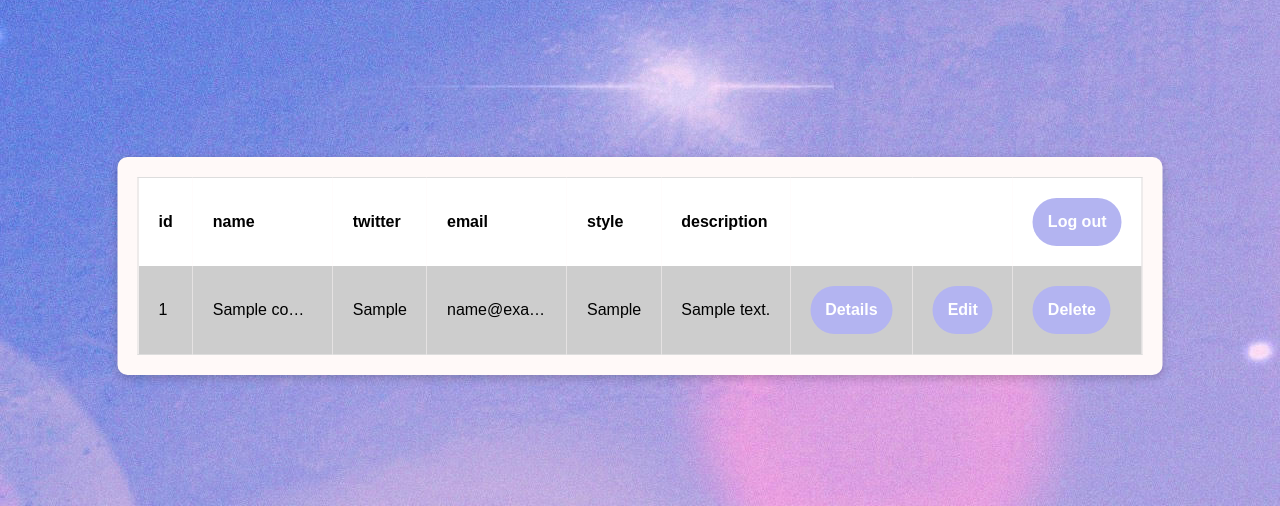
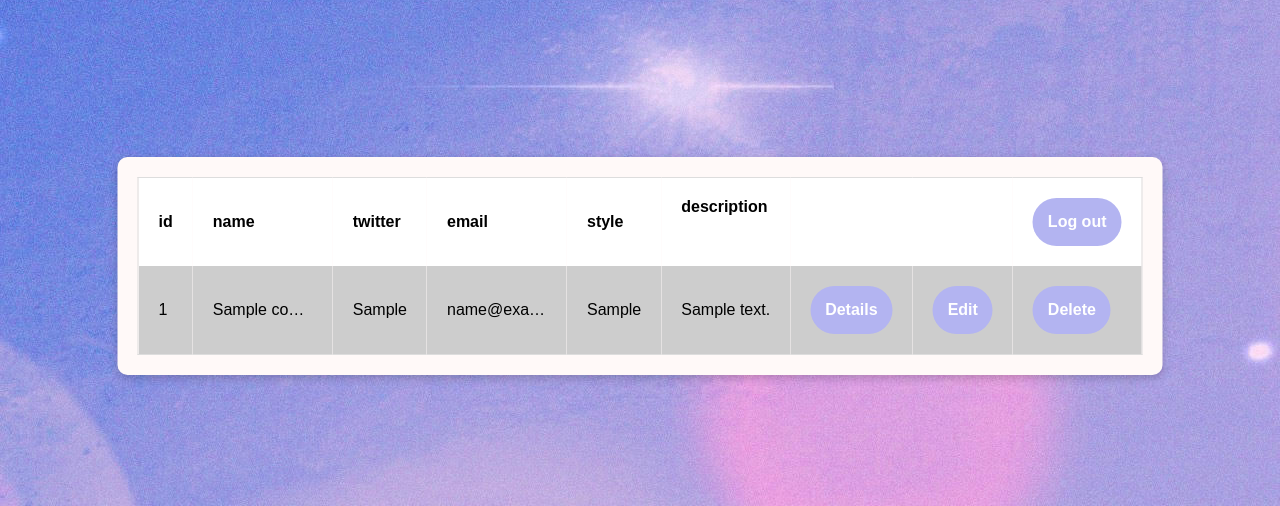
Before and after one commit to ajanicechen/cleproject, a PHP site: page /admin/admin.php in a window 1280 px wide. Shown: the part 134-640 px from the top of the page. Run offline with PHP 8.4, Linux system fonts and the light colour scheme; the visitor is signed in with stand-in values (Sample User, id 1); tables that the repository leaves empty or names only in its code hold one stand-in row (values such as "Sample post").

Commit message:
td description css added

```diff
--- a/CLE/css/style.css
+++ b/CLE/css/style.css
@@ -120,6 +120,8 @@ textarea {
 .description{
     padding-right: 80px;
     white-space: pre-wrap;
+    height: 50px;
+    vertical-align: top;
 }
 
 .adminTable tr th, .adminTable tr td{
```
